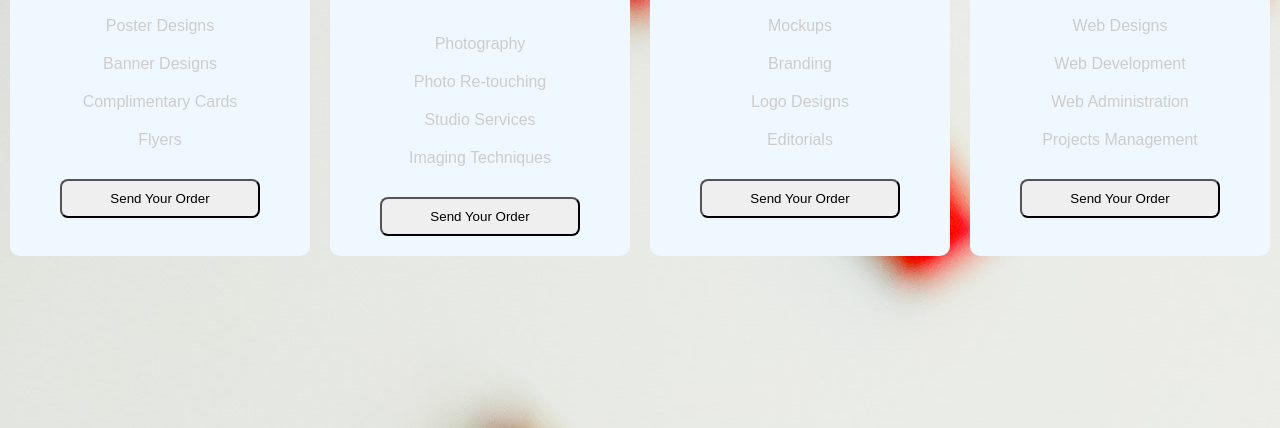
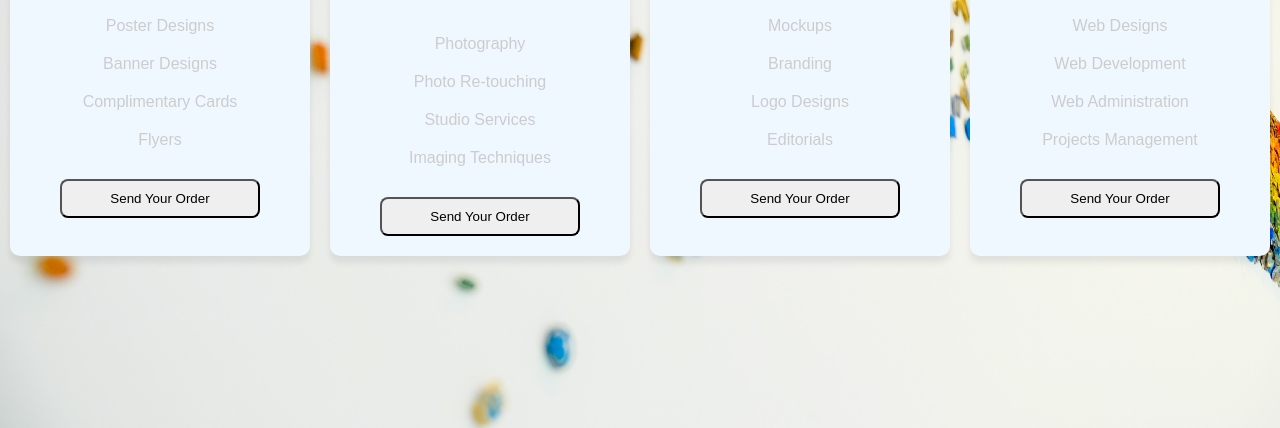
Before and after one commit to Zacchaeus-n/pricingtable, a plain HTML site: page index.html in a window 1280 px wide. Shown: the part 372-800 px from the top of the page. Drawn offline with Linux system fonts and the light colour scheme.

Commit message:
Add box-shadow

```diff
--- a/css/style.css
+++ b/css/style.css
@@ -8,8 +8,10 @@
 }
 
 body{
+    background-color: teal;
     background-image: url("/images/ungaro.jpg");
-    background-color: teal;
+    background-size: 100%;
+    background-repeat: no-repeat;
     min-height: 100vh;
     display: flex;
     align-items: center;
@@ -32,6 +34,7 @@ body{
     color: #ccc;
     transition: .3s linear;
     border-radius: 10px;
+    box-shadow: 0 0.4em 0.4em 0 rgba(0, 0, 0, 0.075);
 
 }
 
```
